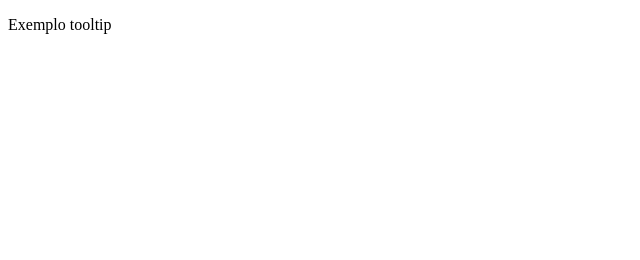
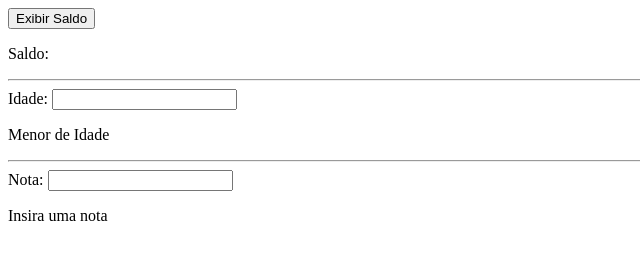
Before and after one commit to SabrinaRF/app_vue, a plain HTML site: page index.html in a window 1280 px wide. Shown: the whole page, without its empty margins (0-640 px from the left). Drawn offline with Linux system fonts and the light colour scheme.

Commit message:
Revert ":construction:  feat: v-show"
This reverts commit 182e859bfd7369da509e3914e79ca2d7c18cf136.

```diff
--- a/index.html
+++ b/index.html
@@ -36,11 +36,28 @@
 </head>
 <body>
     <div id="app">
-        <p @mouseover="exibirTexto = !exibirTexto" @mouseout="exibirTexto = false">Exemplo tooltip</p>
-        <div v-show="exibirTexto">
-            <h3>Titulo</h3>
-            <p>conteudo</p>
-        </div>
+        <!-- v-if simples-->
+        <button @click="exibirSaldo = !exibirSaldo"><!-- toggle -->
+            <span v-if="!exibirSaldo">Exibir Saldo</span>
+            <span v-if="exibirSaldo">Ocultar Saldo</span>
+        </button>
+
+        <p>Saldo: <span v-if="exibirSaldo">R$ {{saldo}}</span></p>
+        <hr>
+
+        <!-- v-if e v-else-->
+        Idade: <input type="text" id="inputIdade" @blur="setIdade()">
+        <p v-if="idade > 18">Maior de Idade</p>
+        <p v-else>Menor de Idade</p>
+        <hr>
+
+        <!-- v-if, v-else-if e v-else-->
+        Nota: <input type="text" id="inputNota" @blur="setNota()">
+        <p v-if="nota == '' ">Insira uma nota</p>
+        <p v-else-if="nota >=7 && nota <= 10">Aluno Aprovado</p>
+        <p v-else-if="nota >=5 && nota <7">Aluno em Recuperação</p>
+        <p v-else-if="nota >=0 && nota <5">Aluno em Reprovado</p>
+        <p v-else>A nota informada é invallida</p>
     </div>
 
     <script>
@@ -48,9 +65,18 @@
         const vm = new Vue({
             el: '#app',
             data: {
-                exibirTexto:false
+                saldo: 4570.17,
+                exibirSaldo:false,
+                idade: 0,
+                nota:0
             },
             methods:{
+                setIdade(){
+                    this.idade = inputIdade.value;
+                },
+                setNota(){
+                    this.nota = inputNota.value;
+                }
             }
         })
 
```
